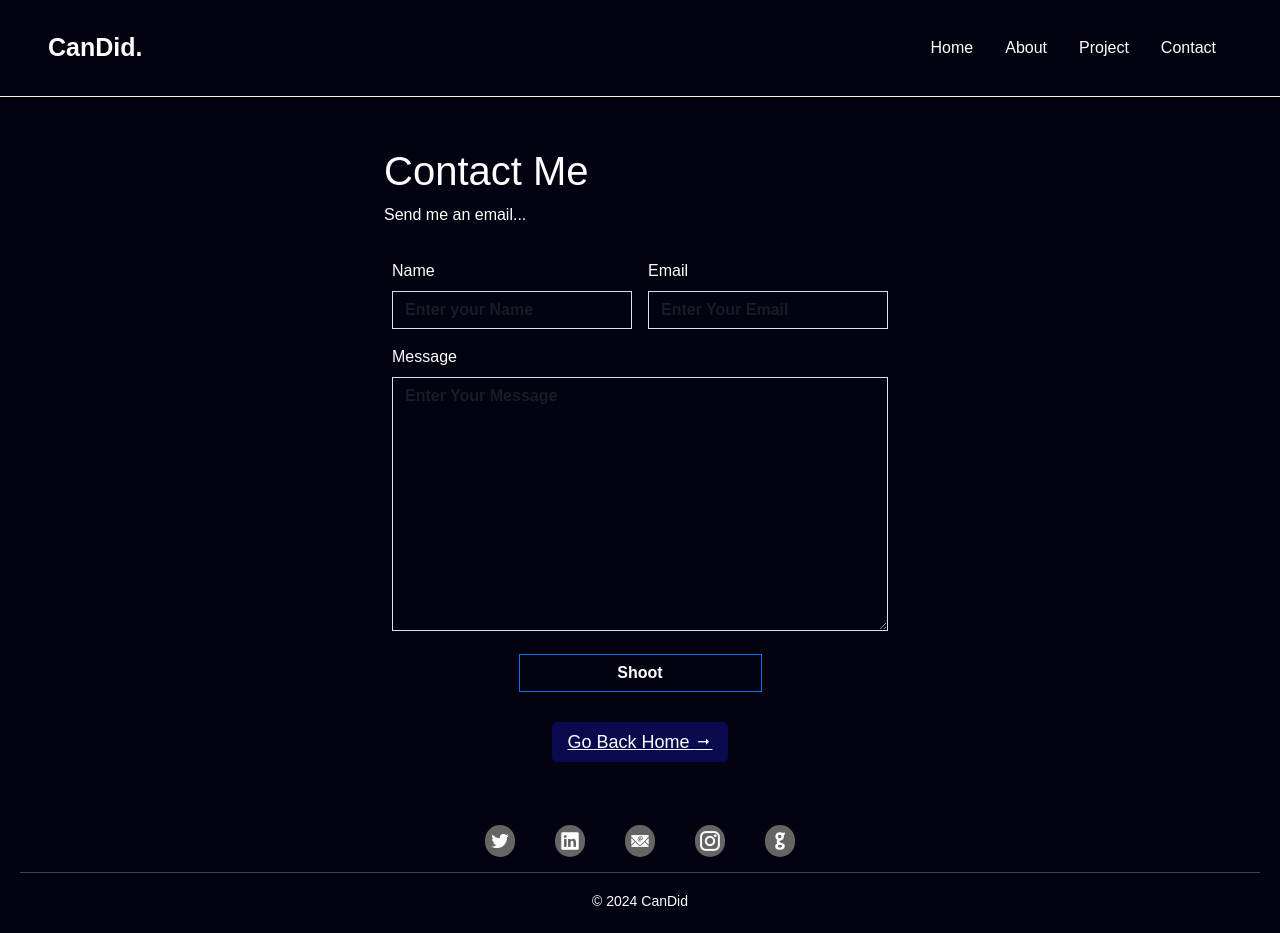
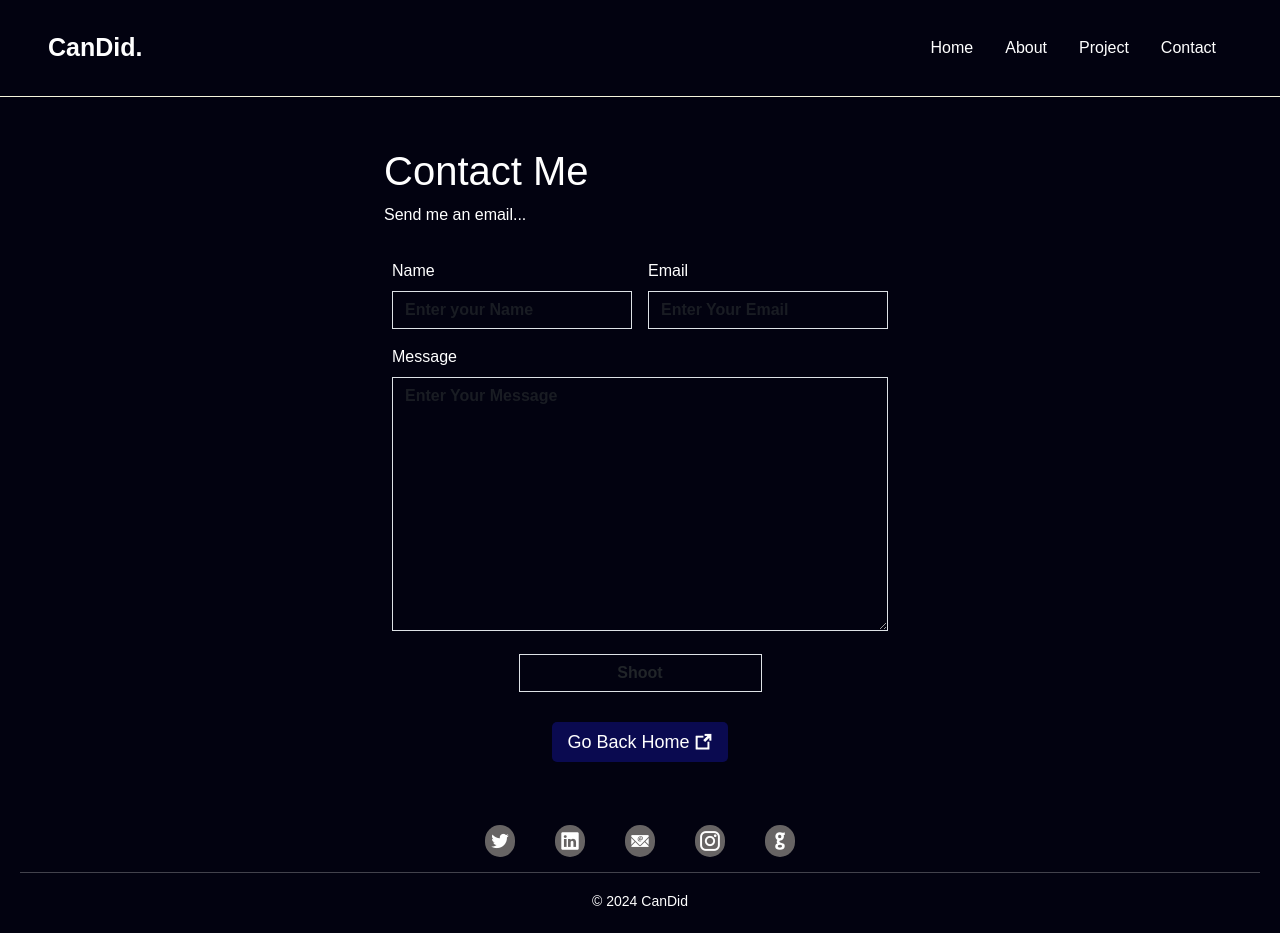
Before and after one commit to DeCanDid/React-portfolio, a React (Create React App) app: page /contact in a window 1280 px wide. Built offline with nearby package versions, Linux system fonts and the light colour scheme.

Commit message:
'updated-form-feedback'

```diff
--- a/src/App.css
+++ b/src/App.css
@@ -6,6 +6,7 @@
 
 .color{
   background-color: rgb(2, 2, 16);
+    color: #cfc9c9;
   /* height: 100vh; */
 }
 
--- a/src/Navbar.css
+++ b/src/Navbar.css
@@ -28,7 +28,7 @@
     list-style-type: none;
     margin: 0;
     padding: 0;
-    z-index: 5;
+    z-index: 100;
   }
 
   .menu > a {
--- a/src/components/About.css
+++ b/src/components/About.css
@@ -40,7 +40,7 @@ article p{
 /* media Query */
 @media (max-width:600px) {
     .section2{
-        border: 1px solid beige;
+        /* border: 1px solid beige; */
         width: 100%;
     }
 }
--- a/src/components/Contact.css
+++ b/src/components/Contact.css
@@ -1,8 +1,6 @@
 
 .col-section{
     width: 40%;
-    /* padding: 50px; */
-    /* border: 1px solid beige; */
     margin: 50px auto;
 }
 
@@ -13,12 +11,17 @@
     background-color: transparent;
     font-weight: bold;
     border-radius: 0;
+    border-color: 1px solid lightgrey;
 
 }
 .form input:focus
  {
-    color: 8px solid lightgrey;
-    color: transparent;
+    color: rgb(187, 180, 180);
+    background-color: transparent;
+ }
+ .form textarea:focus{
+    color: rgb(187, 180, 180);
+    background-color: transparent;
  }
 
  .back-home {
--- a/src/components/Contact.jsx
+++ b/src/components/Contact.jsx
@@ -20,7 +20,8 @@ const Contact = () =>{
       backgroundColor:'rgb(10, 10, 80)',
       borderRadius: '5px',
       padding: '10px 15px',
-      fontSize: '18px'
+      fontSize: '18px',
+      textDecoration: 'none'
     },
     text:{
       textAlign: 'center',
@@ -37,8 +38,8 @@ const Contact = () =>{
 
          <div data-aos='fade-out' className='response' style={myStyle.text}>
         <h3 style={{margin:'20px', color:'#fff'}}>Thanks for the message! <br />
-        I will get back to you shortly...</h3>;
-        <Link style={myStyle.color}>
+        I will get back to you shortly...</h3>
+        <Link to='/' style={myStyle.color}>
           Go Back To The Homepage <i className="icofont-external-link"></i></Link>
 
       </div>
@@ -112,14 +113,15 @@ const Contact = () =>{
     </div>
 
     <div class="col-12 btn">
-        <button type="submit" class="btn btn-primary w-50"
+        <button type="submit" class="btn border color-secondary w-50"
         disabled={state.submitting}>Shoot</button>
     </div>
 
 </form>
 
     <div className='back-home'>
-    <Link  style={myStyle.color} to='/'>Go Back Home <i className="icofont-long-arrow-right">
+    <Link  style={myStyle.color} to='/'>
+      Go Back Home <i className="icofont-external-link">
       </i></Link>
     </div>
 
--- a/src/components/Home.css
+++ b/src/components/Home.css
@@ -1,8 +1,5 @@
 
 .row1{
-    /* display: flex; */
-    /* align-items: center; */
-    /* justify-content: space-between; */
     padding: 50px;
     width: 80%;
     margin:50px auto;
```
